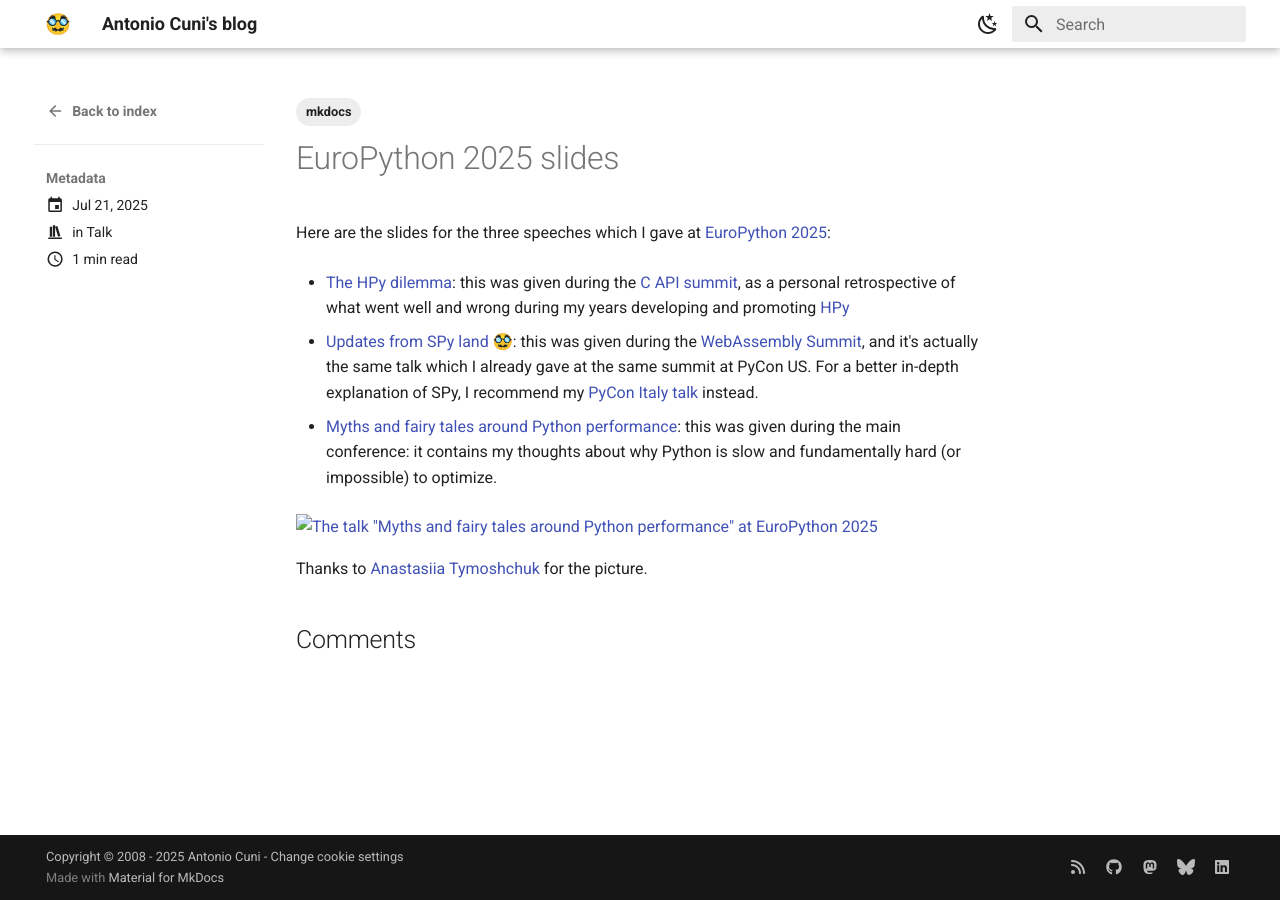
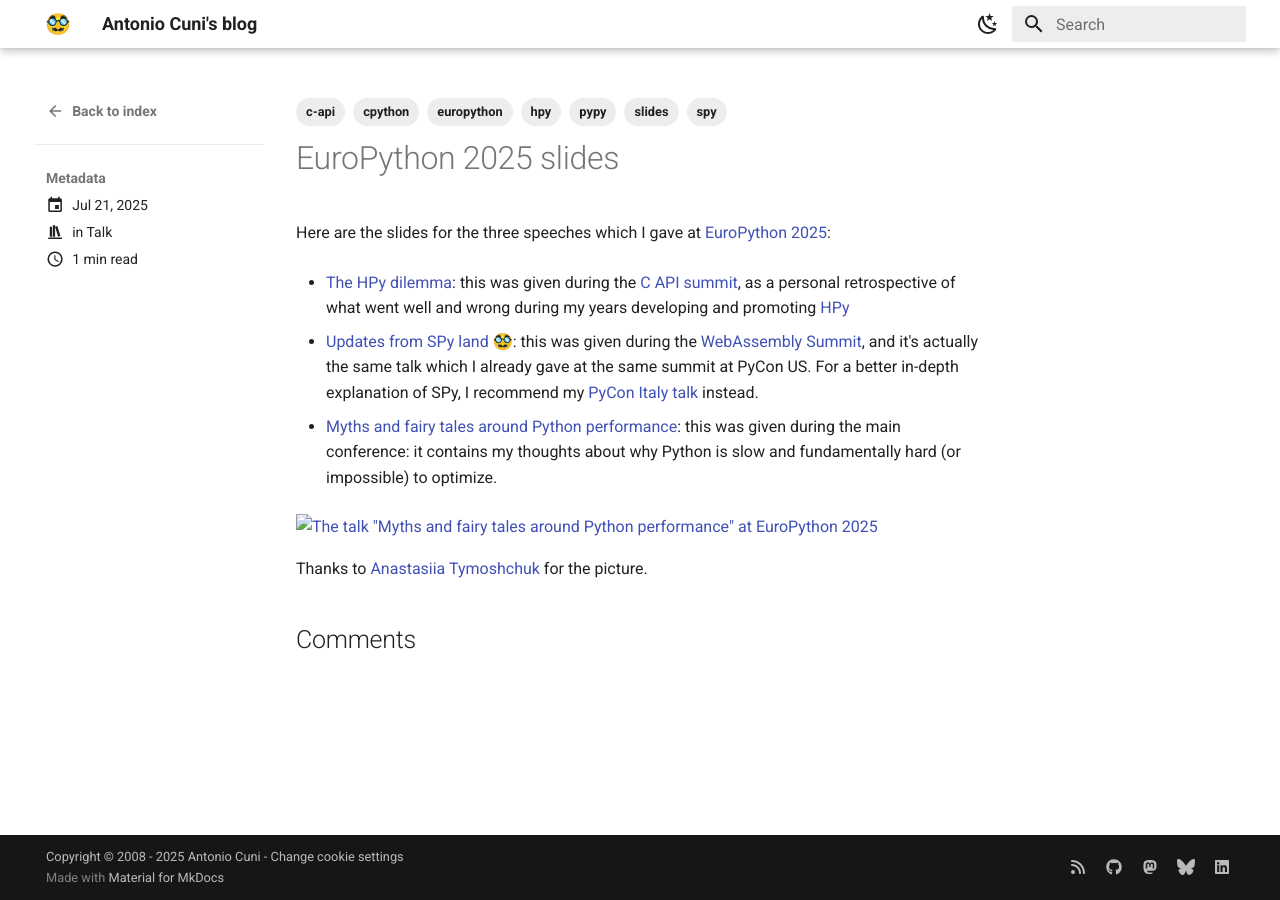
Before and after one commit to antocuni/antocuni.github.io, an MkDocs documentation site: the page built from blog/posts/2025/07-europython-talks/index.md, in a window 1280 px wide. Built offline with MkDocs 1.6.1 and Material for MkDocs 9.7.7, drawn with Linux system fonts in a browser that asks for light colours; comment, search, counter and statistics services are not loaded.

Commit message:
fix tags and categories

```diff
--- a/blog/posts/2025/07-europython-talks/index.md
+++ b/blog/posts/2025/07-europython-talks/index.md
@@ -5,7 +5,13 @@
 categories:
   - Talk
 tags:
-  - mkdocs
+  - cpython
+  - pypy
+  - hpy
+  - c-api
+  - spy
+  - europython
+  - slides
 
 ---
 
```
Also changed, not shown: blog/posts/2025/09-tracing-jit-real-world-python/index.md (+1 -1 lines).
